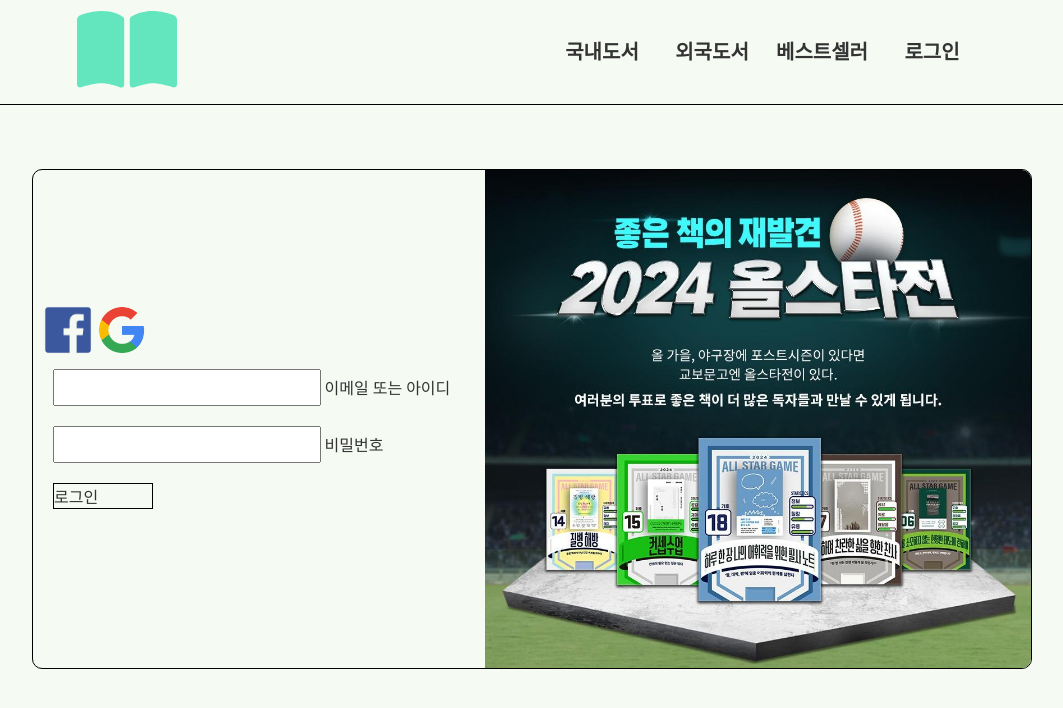
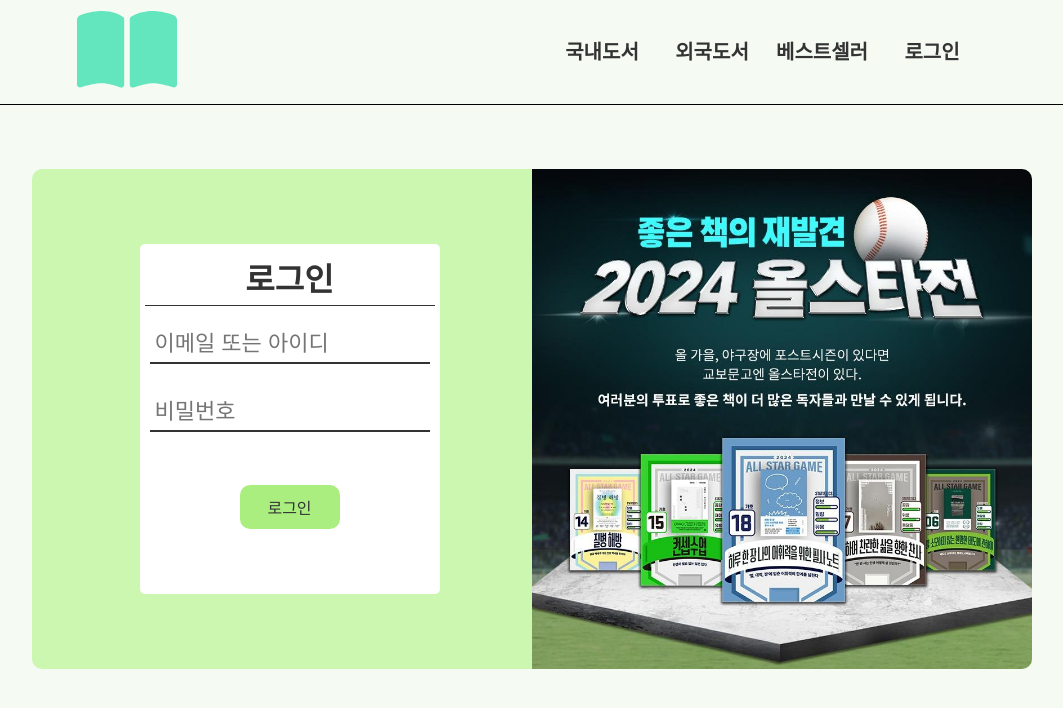
Before and after one commit to Marhs2/web-assignment, a plain HTML site: page login/login.html in a window 1280 px wide. Shown: the whole page, without its empty margins (108-1171 px from the left). Drawn offline with Linux system fonts and the light colour scheme.

Commit message:
로그인 기능 구현

```diff
--- a/css/login.css
+++ b/css/login.css
@@ -69,46 +69,139 @@ nav > ul > li > a:hover:before{
 /* -------------------------------------- */
 
 .layer{
+  position: relative;
   overflow: hidden;
   display: flex;
   width: 1000px;
   height: 500px;
   border-radius: 10px;
   margin: 5% auto;
-  border: 1px solid black;
+  background-color: #ccf7b1;
 }
 
 
-.thrid-party img{
-  width: 50px;
-  height: 50px;
+.login h1, .signin h1{
+  margin: 5px;
+  padding: 5px;
+  border-bottom: 1px solid #333;
 }
 
 
-.login{
-  margin: 125px 0;
-  width: 50%;
-  padding: 10px;
+
+
+.login , .signin{
+  display: flex;
+  justify-content: center;
+  align-items: center;
+  width: calc(100% - 485px);
 }
 
-.login  > div:nth-child(2) > div:nth-child(3) a{
+.login > div , .signin > div{
+  width: 300px;
+  height: 350px;
+  text-align: center;
+  background-color: #ffffff;
+  border-radius: 5px;
+}
+
+
+.form{
+  margin-top: 10%;
+}
+
+.form a{
+  margin: 10% auto;
+}
+
+.form a{
   display: block;
+  padding: 10px;
   width: 100px;
-  border: 1px solid black;
+  text-align: center;
+  border-radius: 10px;
+  background-color: #a9ee7f;
+  transition: .3s;
+}
+
+.form a:hover{
+  background-color: #c2ff9c;
+}
+
+.ad{
+  position: absolute;
+  top: 0;
+  right: 0;
+  overflow: hidden;
 }
 
 .ad img{
-  object-fit: cover;
   width: 100%;
   height: 100%;
+  object-fit: cover;
 }
 
 .login > div > div{
   padding: 10px;
 }
 
+
+
+
+
+
+
+
+
+
+
+.login{
+  position: absolute;
+  left: 0;
+  top: 0;
+  bottom: 0;
+}
+
+
+.signin{
+  position: absolute;
+  right: 0;
+  top: 0;
+  bottom: 0;
+}
+
+
+.ad{
+  position: absolute;
+  right: 0;
+  top: 0;
+  width: 50%;
+  height: 100%;
+}
+
+.signin > div > div, .login > div > div{
+  padding: 10px;
+}
+
+.form{
+  margin-top: 0;
+}
+
+
+
+.signin input{
+  margin: 5px 0;
+  border: 0;
+  border-bottom: 2px solid;
+  width: 100%;
+  padding: 5px;
+  font-size: 22px;
+}
+
 .login input{
-  width: 65%;
+  margin: 5px 0;
+  border: 0;
+  border-bottom: 2px solid;
+  width: 100%;
   padding: 5px;
-  font-size: 20px;
+  font-size: 22px;
 }
--- a/login/login.html
+++ b/login/login.html
@@ -15,46 +15,69 @@
       </svg></a>
     <nav>
       <ul>
-        <li><a href="#">국내도서</a></li>
+        <li><a href="../index.html">국내도서</a></li>
         <li><a href="#">외국도서</a></li>
         <li><a href="#">베스트셀러</a></li>
-        <li><a href="#">로그인</a></li>
+        <li><a href="../login/login.html">로그인</a></li>
       </ul>
     </nav>
   </header>
 
   <div class="layer">
     <div class="login">
-      <div class="thrid-party">
-        <h1></h1>
-        <a href="#"><img src="../images/facebook_logo.png" alt=""facekbookLogo></a>
-        <a href="#"><img src="../images/google.webp" alt="googleLogo"></a>
-      </div>
 
-      <div>
+
+        <div class="form">
+          <h1>로그인</h1>
+
+          <div>
+            <input type="email" id="email" placeholder="이메일 또는 아이디">
+          </div>
+
+          <div>
+            <input type="password" id="psword" placeholder="비밀번호">
+          </div>
+
+          <div>
+            <a href="#" class="loginBtn">로그인</a>
+          </div>
+
+        </div>
+    </div>
+
+
+
+
+    <div class="signin">
+      <div class="form">
+        <h1>회원가입</h1>
+
         <div>
-          <input type="text" id="email">
-          <label for="email">이메일 또는 아이디</label>
+          <input type="email" id="signinemail" placeholder="이메일 또는 아이디">
         </div>
 
         <div>
-          <input type="email" id="email">
-          <label for="email">비밀번호</label>
+          <input type="password" id="signinpsword" placeholder="비밀번호">
         </div>
 
         <div>
-          <a href="#">로그인</a>
+          <a href="#" class="signinBtn">회원가입</a>
         </div>
 
       </div>
     </div>
 
+    <div class="ad">
+      <a href="#"><img src="../images/BookAd.jpeg" alt="bookAd"></a>
+    </div>
 
-    <div class="ad">
-      <a href="https://www.kyobobook.co.kr/"><img src="../images/BookAd.jpeg" alt="bookAd"></a>
+
     </div>
+
+
 
   </div>
 
+  <script src="./script/script.js"></script>
 </body>
 </html>
--- /dev/null
+++ b/login/script/script.js
@@ -0,0 +1,112 @@
+const $ = (element) => document.querySelector(element);
+
+const $email = $("#email");
+const $psw = $("#psword");
+const $loginBtn = $(".loginBtn");
+
+const $signEmail = $("#signinemail");
+const $signPsw = $("#signinpsword");
+const $signinBtn = $(".signinBtn");
+
+
+const $ad = $(".ad");
+
+const user = JSON.parse(localStorage.getItem('user')) || {
+  user1: { name: "정동일",psw: "wjdehddlf"},
+  user2: { name: "마석두", psw: "aktjren",},
+};
+
+if (!localStorage.getItem("user")) {
+  localStorage.setItem("user", JSON.stringify(user));
+}
+
+let $userInformation = localStorage.getItem('user')
+
+console.log($userInformation.length);
+
+
+let $rlfdl = $userInformation.length + 1;
+
+
+let $userNumber = `user${$rlfdl}`;
+
+$loginBtn.addEventListener("click", () => {
+
+  if(!$email.value.trim() || !$psw.value.trim()){
+    alert("아이디 또는 비밀번호를 입력해주세요")
+  }else{
+    Object.keys(JSON.parse(localStorage.getItem("user"))).forEach((element) => {
+      const userInfo = user[element];
+      if ($email.value == userInfo.name) {
+        if ($psw.value == userInfo.psw)
+          window.location = "http://127.0.0.1:5500/web-assignment/index.html";
+      } else {
+        console.log('실패');
+      }
+    });
+  }
+
+
+});
+
+$signinBtn.addEventListener("click", () => {
+  $rlfdl = Object.keys(user).length + 1;
+  $userNumber = `user${$rlfdl}`;
+
+  if(!$signEmail.value.trim() || !$signPsw.value.trim()){
+    alert("아이디 또는 비밀번호를 입력해주세요")
+  }else{
+    user[$userNumber] = {
+      name: `${$signEmail.value}`,
+      psw: `${$signPsw.value}`,
+    };
+
+    console.log(Object.keys(user).length);
+
+    console.log($userNumber);
+
+
+    $userInformation = localStorage.getItem('user')
+
+    localStorage.setItem("user", JSON.stringify(user));
+
+  }
+
+
+});
+
+
+let slide = 0;
+
+$ad.addEventListener("click", () => {
+  if (slide == 1) {
+    $ad.animate([{ transform: "translateX(0)" }], {
+      duration: 500,
+      fill: "forwards",
+    });
+
+    slide--;
+  } else {
+    console.log("0");
+    slide++;
+    $ad.animate([{ transform: "translateX(-500px)" }], {
+      duration: 500,
+      fill: "forwards",
+    });
+  }
+});
+
+// // 2. 객체를 JSON 문자열로 변환하여 저장
+// localStorage.setItem("user", JSON.stringify(user));
+// console.log("User saved:", localStorage.getItem("user")); // 결과: JSON 문자열로 저장된 객체
+
+// // 3. 저장된 JSON 문자열을 객체로 변환하여 가져오기
+// const savedUser = JSON.parse(localStorage.getItem("user"));
+// console.log("Loaded user:", savedUser); // 결과: { name: "John Doe", age: 30, city: "New York" }
+
+// // 4. 특정 프로퍼티에 접근하기
+// console.log("User's name:", savedUser.name); // 결과: "User's name: John Doe"
+
+// // 5. 데이터 삭제
+// localStorage.removeItem("user");
+// console.log("User removed:", localStorage.getItem("user")); // 결과: "User removed: null"
```
